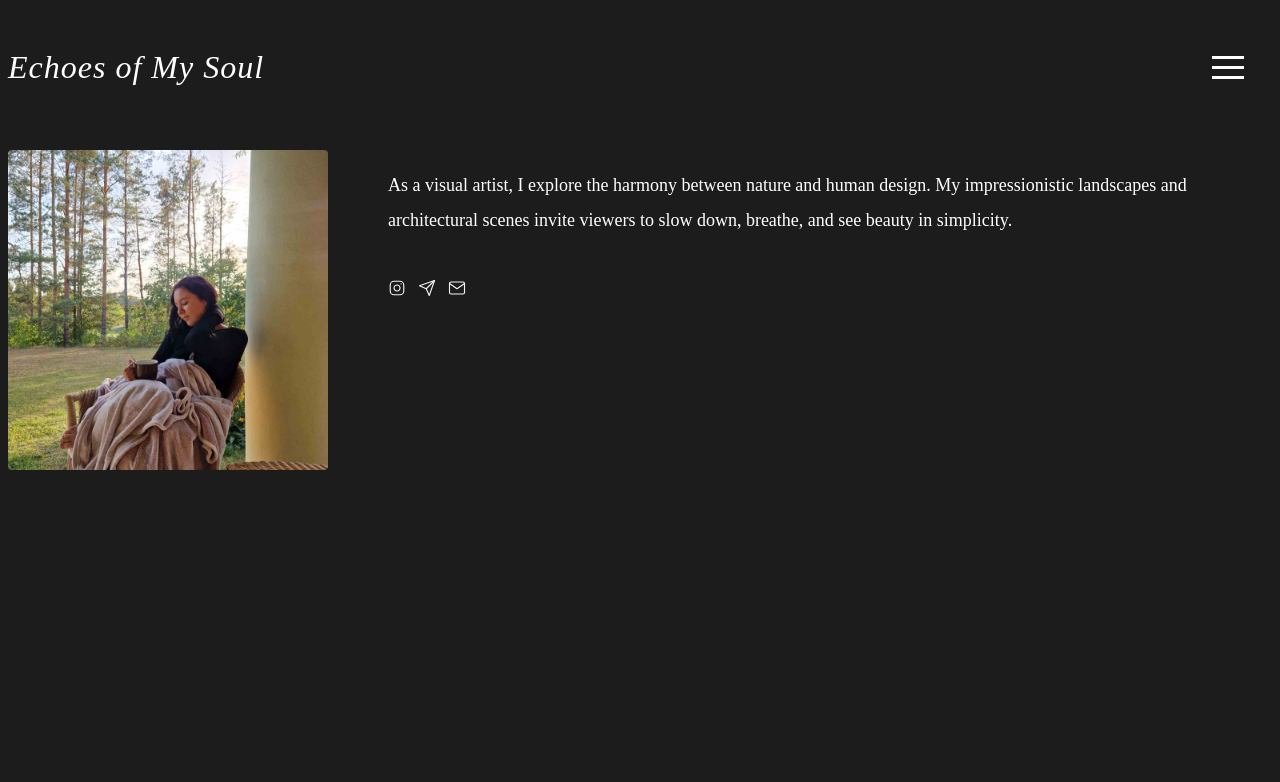
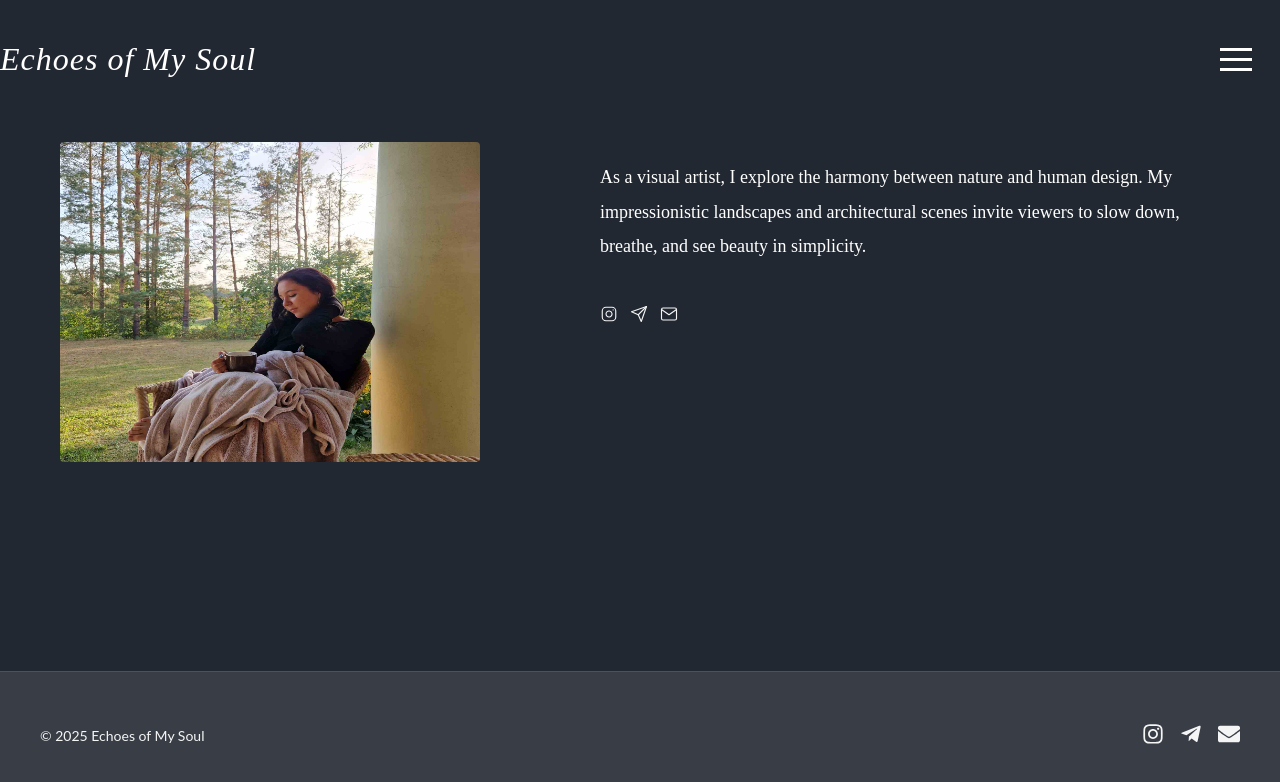
Before and after one commit to LesyaKot/painting_echoes, a React (Vite) app: page / in a window 1280 px wide. Shown: the top 782 px of the page. Built offline with nearby package versions, Linux system fonts and the light colour scheme.

Commit message:
add css to Footer

```diff
--- a/src/components/About/About.module.css
+++ b/src/components/About/About.module.css
@@ -4,10 +4,7 @@
   justify-content: space-between;
   text-align: center;
   gap: 60px;
-  /* padding-top: 24px;
-  padding-bottom: 24px; */
   margin-bottom: 24px;
-
   padding: 60px 20px;
 }
 
--- a/src/components/Data.js
+++ b/src/components/Data.js
@@ -3,11 +3,13 @@ const Data = {
   AboutEmail: "olya.kotkova04@gmail.com",
   AboutEmailSubject: "New artwork inquiry",
   AboutHeading: "About Me",
+
   AboutTextParagraph1:
-    " Through impressionistic shades of gray and pastel, I capture nature’s          fog and the quiet beauty of aged walls.",
-  AboutTextParagraph2:
     " My name is Olha Kotkova — a Ukrainian artist and trained architect. I merge architectural precision with artistic intuition to explore the dialogue between space, form, and emotion — blending structure with creativity. Drawing has never been just a hobby for me — it is my passion and voice. Every color, every line, every composition reflects my inner landscape. My works are not simply images; they are fragments of my emotions, memories, and reflections of the world around me.",
   AboutButtonText: "Say Hey!",
+
+  AboutTextParagraph2:
+    " Through impressionistic shades of gray and pastel, I capture nature’s fog and the quiet beauty of aged walls.",
 };
 
 export default Data;
--- a/src/components/Hero/Hero.module.css
+++ b/src/components/Hero/Hero.module.css
@@ -1,11 +1,12 @@
 .wrap {
   display: flex;
   flex-direction: row;
-  justify-content: space-between;
+  justify-content: flex-start;
   text-align: center;
-  gap: 60px;
+  gap: 120px;
   padding-top: 24px;
   padding-bottom: 24px;
+  padding-left: 60px;
   margin-bottom: 24px;
 }
 .textSocialsWrap {
@@ -22,6 +23,7 @@
   line-height: 1.9;
   font-family: "Playfair Display", serif;
   text-align: left;
+  width: 600px;
 }
 
 .photo2 {
--- a/src/components/SocialLinks/SocialLinks.jsx
+++ b/src/components/SocialLinks/SocialLinks.jsx
@@ -1,4 +1,3 @@
-import React from "react";
 import css from "./SocialLinks.module.css";
 
 export default function SocialLinks({ links = {}, size = 20, color = "#fff" }) {
--- a/src/index.css
+++ b/src/index.css
@@ -1,75 +1,26 @@
 :root {
   background-color: #1c1c1c;
+  background-color: #222831;
   color: fff;
   font-family: "Playfair Display", serif;
   font-family: "Lato", sans-serif;
+  height: 100%;
+  margin: 0;
+  padding: 0;
 }
 
-/* {
-  font-family: system-ui, Avenir, Helvetica, Arial, sans-serif;
-  line-height: 1.5;
-  font-weight: 400;
-
-  color-scheme: light dark;
-  color: rgba(255, 255, 255, 0.87);
-  background-color: #242424;
-
-  font-synthesis: none;
-  text-rendering: optimizeLegibility;
-  -webkit-font-smoothing: antialiased;
-  -moz-osx-font-smoothing: grayscale;
+html,
+body {
+  height: 100%;
+  margin: 0;
 }
 
-a {
-  font-weight: 500;
-  color: #646cff;
-  text-decoration: inherit;
-}
-a:hover {
-  color: #535bf2;
-}
-
-body {
-  margin: 0;
+#root {
   display: flex;
-  place-items: center;
-  min-width: 320px;
+  flex-direction: column;
   min-height: 100vh;
 }
 
-h1 {
-  font-size: 3.2em;
-  line-height: 1.1;
+main {
+  flex: 1;
 }
-
-button {
-  border-radius: 8px;
-  border: 1px solid transparent;
-  padding: 0.6em 1.2em;
-  font-size: 1em;
-  font-weight: 500;
-  font-family: inherit;
-  background-color: #1a1a1a;
-  cursor: pointer;
-  transition: border-color 0.25s;
-}
-button:hover {
-  border-color: #646cff;
-}
-button:focus,
-button:focus-visible {
-  outline: 4px auto -webkit-focus-ring-color;
-}
-
-@media (prefers-color-scheme: light) {
-  :root {
-    color: #213547;
-    background-color: #ffffff;
-  }
-  a:hover {
-    color: #747bff;
-  }
-  button {
-    background-color: #f9f9f9;
-  }
-} */
--- a/src/pages/About/About.jsx
+++ b/src/pages/About/About.jsx
@@ -36,7 +36,6 @@ export default function About() {
           )}
         </div>
         <div className={css.textWrap}>
-          <h1 className={css.title}>{data.AboutHeading}</h1>
           <p className={css.text}>{data.AboutTextParagraph1}</p>
           <p className={css.text}>{data.AboutTextParagraph2}</p>
           <button className={css.btn} onClick={handleClick}>
--- a/src/pages/About/About.module.css
+++ b/src/pages/About/About.module.css
@@ -4,9 +4,7 @@
   justify-content: space-between;
   text-align: center;
   gap: 60px;
-  margin-bottom: 24px;
-  padding-bottom: 24px;
-  margin-bottom: 24px;
+  min-height: 100vh;
 }
 
 .headerWrap {
@@ -19,17 +17,20 @@
 .aboutWrap {
   display: flex;
   flex-direction: row;
-
   justify-content: space-between;
   text-align: center;
-  gap: 60px;
+  /* gap: 60px; */
   padding-top: 24px;
   padding-bottom: 24px;
+  flex: 1;
 }
 
 .textWrap {
   display: flex;
   flex-direction: column;
+  width: 700px;
+  padding-left: 24px;
+  padding-right: 204px;
 }
 
 .title {
@@ -50,16 +51,26 @@
 .imageWrap {
   display: flex;
   flex-direction: row;
+  align-items: center;
+  justify-content: center;
+  padding: 0;
+  margin: 0;
 }
+
 .img {
   border-radius: 4px;
-  width: 420px;
-  height: 320px;
+  /* width: 420px;
+  height: 320px; */
+  width: 65%;
 }
 
 .btn {
-  width: 80px;
-  height: 40px;
-  background-color: blueviolet;
+  border: none;
+  background-color: tomato;
+  border-radius: 8px;
   color: #fff;
+  cursor: pointer;
+  font-size: 1em;
+  font-weight: 700;
+  padding: 12px 24px;
 }
--- a/src/pages/Footer/Footer.jsx
+++ b/src/pages/Footer/Footer.jsx
@@ -1,21 +1,28 @@
-import React from "react";
+import { FaInstagram, FaTelegramPlane, FaEnvelope } from "react-icons/fa";
 import css from "./Footer.module.css";
-import data from "../../components/Data";
 
 export default function Footer() {
   return (
     <footer className={css.footer}>
-      <div className={css.wrap}>
-        <p>{data.FooterText}</p>
-        <p style={{ marginTop: "5px", fontSize: "12px" }}>
-          Designed and developed by{" "}
+      <div className={css.container}>
+        <div className={css.left}>
+          <p>© {new Date().getFullYear()} Echoes of My Soul</p>
+        </div>
+        <div className={css.right}>
           <a
-            href="https://github.com/LesyaKot"
-            style={{ textDecoration: "none", color: "#F4A261" }}
+            href="https://www.instagram.com/painting_echoes_of_my_soul"
+            target="_blank"
+            rel="noreferrer"
           >
-            Olya Kotkova
+            <FaInstagram />
           </a>
-        </p>
+          <a href="https://t.me/olga_kot_ua" target="_blank" rel="noreferrer">
+            <FaTelegramPlane />
+          </a>
+          <a href="mailto:olya.kotkova04@gmail.com">
+            <FaEnvelope />
+          </a>
+        </div>
       </div>
     </footer>
   );
--- a/src/pages/Footer/Footer.module.css
+++ b/src/pages/Footer/Footer.module.css
@@ -0,0 +1,38 @@
+.footer {
+  color: #f5f5f5;
+  padding: 40px 20px;
+  border-top: 1px solid rgba(255, 255, 255, 0.1);
+  background-color: #393e46;
+}
+
+.container {
+  max-width: 1200px;
+  margin: 0 auto;
+  display: flex;
+  justify-content: space-between;
+  align-items: center;
+  flex-wrap: wrap;
+  gap: 20px;
+}
+
+.left {
+  font-size: 14px;
+  line-height: 20px;
+}
+
+.name {
+  color: #ffb703;
+  font-weight: 600;
+}
+
+.right a {
+  color: #f5f5f5;
+  margin-left: 16px;
+  font-size: 22px;
+  transition: color 0.3s ease, transform 0.2s ease;
+}
+
+.right a:hover {
+  color: #ffb703;
+  transform: translateY(-2px);
+}
--- a/src/pages/Home/Home.jsx
+++ b/src/pages/Home/Home.jsx
@@ -1,16 +1,20 @@
 import Logo from "../../components/Logo/Logo";
 import Header from "../../components/Header/Header";
 import Hero from "../../components/Hero/Hero";
+import Footer from "../../pages/Footer/Footer";
 import css from "./Home.module.css";
 
 export default function Home() {
   return (
-    <div>
+    <div className={css.pageWrap}>
       <div className={css.wrap}>
         <Logo />
         <Header />
       </div>
-      <Hero />
+      <main className={css.main}>
+        <Hero />
+      </main>
+      <Footer />
     </div>
   );
 }
--- a/src/pages/Home/Home.module.css
+++ b/src/pages/Home/Home.module.css
@@ -1,6 +1,15 @@
+.pageWrap {
+  display: flex;
+  flex-direction: column;
+  min-height: 100vh;
+}
+
+.main {
+  flex: 1;
+}
+
 .wrap {
   display: flex;
-  flex-direction: row;
   justify-content: space-between;
   align-items: center;
 }
```
Also changed, not shown: src/App.jsx (+0 -21 lines).
